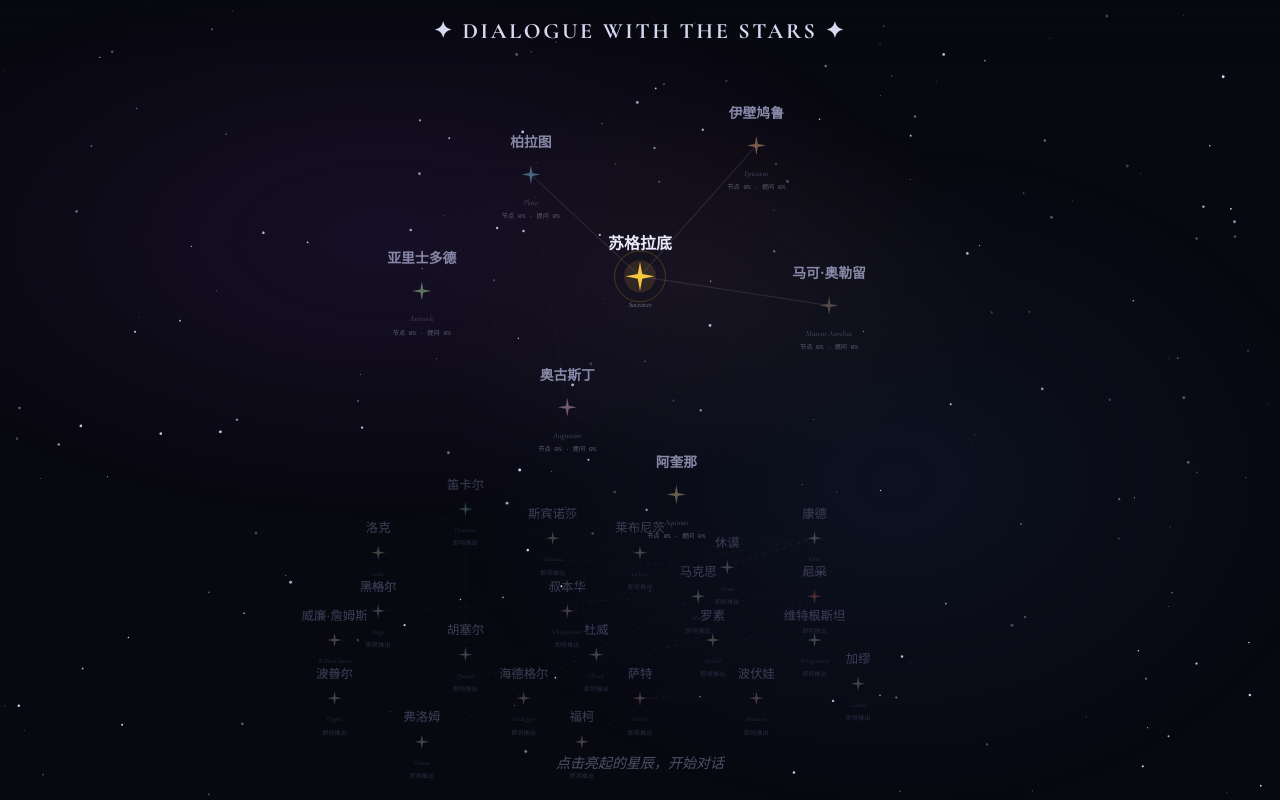
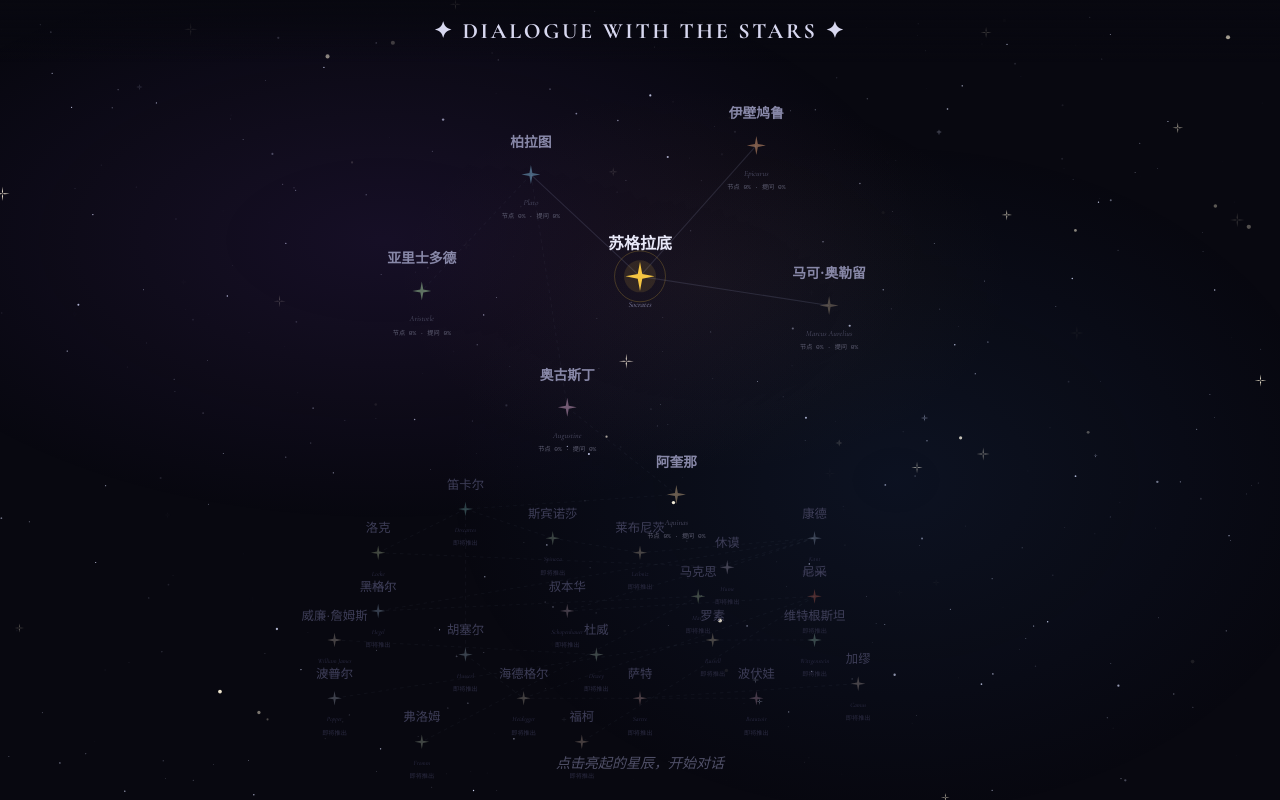
Before and after one commit to fujiayue/longstory, a React (Vite) app: page / in a window 1280 px wide. Built offline with nearby package versions, Linux system fonts and the light colour scheme.

Commit message:
feat: draggable starfield with parallax layers and sparkle stars

```diff
--- a/src/App.tsx
+++ b/src/App.tsx
@@ -1,4 +1,4 @@
-import { useEffect, useMemo } from "react";
+import { useEffect, useMemo, useRef, useState } from "react";
 import type { UnlockProgress } from "./types";
 import { useAppStore } from "./store/app-store";
 import { loadPhilosopher } from "./data/philosophers";
@@ -16,6 +16,49 @@ function AppInner() {
   const store = useAppStore();
 
   const collectedCardsCount = store.collectedCards.length;
+
+  // ── Drag / pan state ──
+  const [offset, setOffset] = useState({ x: 0, y: 0 });
+  const [isDragging, setIsDragging] = useState(false);
+  const drag = useRef({ active: false, lastX: 0, lastY: 0, velX: 0, velY: 0 });
+  const inertiaId = useRef(0);
+
+  function startInertia() {
+    cancelAnimationFrame(inertiaId.current);
+    function step() {
+      drag.current.velX *= 0.92;
+      drag.current.velY *= 0.92;
+      if (Math.abs(drag.current.velX) < 0.3 && Math.abs(drag.current.velY) < 0.3) return;
+      setOffset((prev) => ({ x: prev.x + drag.current.velX, y: prev.y + drag.current.velY }));
+      inertiaId.current = requestAnimationFrame(step);
+    }
+    inertiaId.current = requestAnimationFrame(step);
+  }
+
+  function onTouchStart(e: React.TouchEvent) {
+    cancelAnimationFrame(inertiaId.current);
+    const t = e.touches[0];
+    drag.current = { active: true, lastX: t.clientX, lastY: t.clientY, velX: 0, velY: 0 };
+    setIsDragging(true);
+  }
+
+  function onTouchMove(e: React.TouchEvent) {
+    if (!drag.current.active) return;
+    const t = e.touches[0];
+    const dx = t.clientX - drag.current.lastX;
+    const dy = t.clientY - drag.current.lastY;
+    drag.current.velX = dx;
+    drag.current.velY = dy;
+    drag.current.lastX = t.clientX;
+    drag.current.lastY = t.clientY;
+    setOffset((prev) => ({ x: prev.x + dx, y: prev.y + dy }));
+  }
+
+  function onTouchEnd() {
+    drag.current.active = false;
+    setIsDragging(false);
+    startInertia();
+  }
 
   // Active philosophers in order (the unlock chain)
   const activePhilosophers = useMemo(
@@ -112,12 +155,17 @@ function AppInner() {
         position: "relative",
       }}
     >
-      <StarField />
+      <StarField offsetX={offset.x} offsetY={offset.y} />
       <Nebula />
 
       {/* ===== SKY VIEW ===== */}
       {store.view === "sky" && (
-        <>
+        <div
+          style={{ position: "absolute", inset: 0, zIndex: 1 }}
+          onTouchStart={onTouchStart}
+          onTouchMove={onTouchMove}
+          onTouchEnd={onTouchEnd}
+        >
           <div
             style={{
               position: "fixed",
@@ -160,6 +208,9 @@ function AppInner() {
             philosophers={store.philosophers}
             onStarClick={onStarClick}
             unlockProgressMap={unlockProgressMap}
+            offsetX={offset.x}
+            offsetY={offset.y}
+            isDragging={isDragging}
           />
           <div
             style={{
@@ -207,7 +258,7 @@ function AppInner() {
               </button>
             )}
           </div>
-        </>
+        </div>
       )}
 
       {/* ===== INTRO VIEW ===== */}
--- a/src/components/StarField.tsx
+++ b/src/components/StarField.tsx
@@ -6,12 +6,42 @@ interface Star {
   r: number;
   speed: number;
   phase: number;
+  parallax: number;
+  isCross: boolean;
 }
 
-export default function StarField() {
+interface Props {
+  offsetX?: number;
+  offsetY?: number;
+}
+
+function drawSparkle(ctx: CanvasRenderingContext2D, x: number, y: number, r: number) {
+  const len = r * 3.5;
+  const w = r * 0.25;
+  ctx.save();
+  ctx.translate(x, y);
+  for (let i = 0; i < 4; i++) {
+    ctx.rotate(i === 0 ? 0 : Math.PI / 2);
+    ctx.beginPath();
+    ctx.moveTo(0, -len);
+    ctx.lineTo(w, -r);
+    ctx.lineTo(0, 0);
+    ctx.lineTo(-w, -r);
+    ctx.closePath();
+    ctx.fill();
+  }
+  ctx.restore();
+}
+
+export default function StarField({ offsetX = 0, offsetY = 0 }: Props) {
   const ref = useRef<HTMLCanvasElement>(null);
   const stars = useRef<Star[]>([]);
   const frame = useRef(0);
+  const offsetRef = useRef({ x: 0, y: 0 });
+
+  useEffect(() => {
+    offsetRef.current = { x: offsetX, y: offsetY };
+  }, [offsetX, offsetY]);
 
   useEffect(() => {
     const c = ref.current;
@@ -22,25 +52,51 @@ export default function StarField() {
     function resize() {
       w = c!.width = window.innerWidth;
       h = c!.height = window.innerHeight;
-      stars.current = Array.from({ length: 200 }, () => ({
-        x: Math.random() * w,
-        y: Math.random() * h,
-        r: Math.random() * 1.2 + 0.3,
-        speed: Math.random() * 0.003 + 0.001,
-        phase: Math.random() * Math.PI * 2,
-      }));
+      stars.current = Array.from({ length: 420 }, () => {
+        const rnd = Math.random();
+        const isFar = rnd < 0.6;
+        const isMid = rnd < 0.9;
+        return {
+          x: Math.random() * w,
+          y: Math.random() * h,
+          r: isFar
+            ? Math.random() * 0.5 + 0.2
+            : isMid
+            ? Math.random() * 0.8 + 0.4
+            : Math.random() * 1.4 + 0.8,
+          speed: isFar
+            ? Math.random() * 0.002 + 0.0005
+            : isMid
+            ? Math.random() * 0.003 + 0.001
+            : Math.random() * 0.005 + 0.002,
+          phase: Math.random() * Math.PI * 2,
+          parallax: isFar ? 0.03 : isMid ? 0.12 : 0.25,
+          isCross: !isFar && Math.random() < (isMid ? 0.12 : 0.5),
+        };
+      });
     }
 
     function draw() {
       ctx.clearRect(0, 0, w, h);
       const t = frame.current++;
+      const { x: ox, y: oy } = offsetRef.current;
+
       for (const s of stars.current) {
-        const a = 0.25 + 0.75 * (0.5 + 0.5 * Math.sin(t * s.speed + s.phase));
-        ctx.beginPath();
-        ctx.arc(s.x, s.y, s.r, 0, Math.PI * 2);
-        ctx.fillStyle = `rgba(210,215,245,${a})`;
-        ctx.fill();
+        const a = 0.2 + 0.8 * (0.5 + 0.5 * Math.sin(t * s.speed + s.phase));
+        const px = ((s.x + ox * s.parallax) % w + w) % w;
+        const py = ((s.y + oy * s.parallax) % h + h) % h;
+        ctx.fillStyle =
+          s.parallax > 0.15 ? `rgba(255,245,220,${a})` : `rgba(210,215,245,${a})`;
+        ctx.globalAlpha = a;
+        if (s.isCross) {
+          drawSparkle(ctx, px, py, s.r);
+        } else {
+          ctx.beginPath();
+          ctx.arc(px, py, s.r, 0, Math.PI * 2);
+          ctx.fill();
+        }
       }
+      ctx.globalAlpha = 1;
       animId = requestAnimationFrame(draw);
     }
 
--- a/src/components/StarMap.tsx
+++ b/src/components/StarMap.tsx
@@ -6,15 +6,46 @@ interface Props {
   philosophers: PhilosopherMeta[];
   onStarClick: (p: PhilosopherMeta) => void;
   unlockProgressMap: Record<string, UnlockProgress>;
+  offsetX?: number;
+  offsetY?: number;
+  isDragging?: boolean;
 }
 
-export default function StarMap({ philosophers, onStarClick, unlockProgressMap }: Props) {
+export default function StarMap({
+  philosophers,
+  onStarClick,
+  unlockProgressMap,
+  offsetX = 0,
+  offsetY = 0,
+  isDragging = false,
+}: Props) {
+  const clampedX = Math.max(-140, Math.min(140, offsetX * 0.35));
+  const clampedY = Math.max(-140, Math.min(140, offsetY * 0.35));
+
   return (
-    <div style={{ position: "relative", zIndex: 1, width: "100%", height: "100%" }}>
-      <svg viewBox="0 0 100 110" style={{ width: "100%", height: "100%" }} preserveAspectRatio="xMidYMid meet">
+    <div
+      style={{
+        position: "relative",
+        zIndex: 1,
+        width: "100%",
+        height: "100%",
+        transform: `translate(${clampedX}px, ${clampedY}px)`,
+        transition: isDragging ? "none" : "transform 0.6s ease-out",
+      }}
+    >
+      <svg
+        viewBox="0 0 100 110"
+        style={{ width: "100%", height: "100%" }}
+        preserveAspectRatio="xMidYMid meet"
+      >
         <ConstellationLines philosophers={philosophers} />
         {philosophers.map((p) => (
-          <StarNode key={p.id} p={p} onClick={onStarClick} unlockProgress={unlockProgressMap[p.id]} />
+          <StarNode
+            key={p.id}
+            p={p}
+            onClick={onStarClick}
+            unlockProgress={unlockProgressMap[p.id]}
+          />
         ))}
       </svg>
     </div>
```
